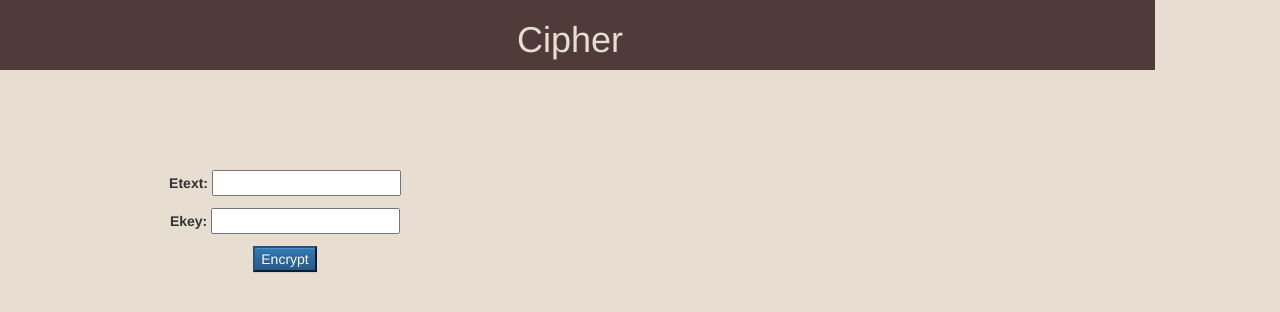
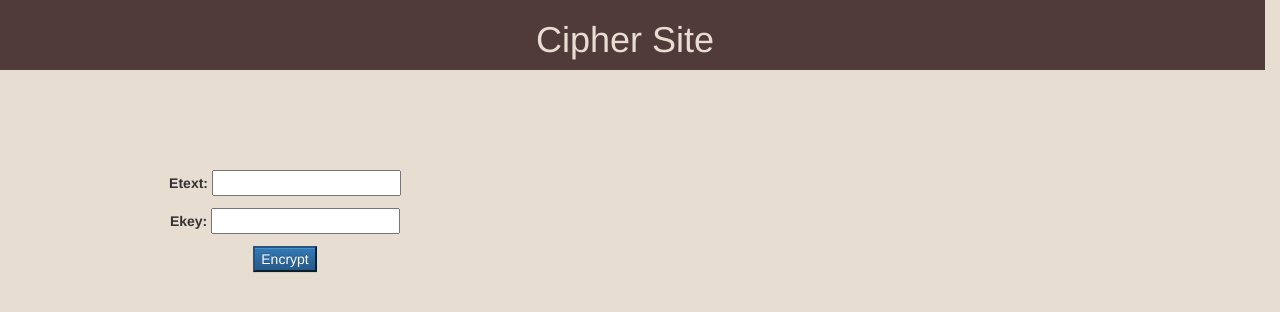
Before and after one commit to kss682/CIPHER-SITE, a Django app: page / in a window 1280 px wide. Shown: the top 312 px of the page. Run offline with Django 3.2, Linux system fonts and the light colour scheme; some libraries are stand-ins or nearby versions.

Commit message:
Fix width of header

```diff
--- a/ciphersite/static/css/base.css
+++ b/ciphersite/static/css/base.css
@@ -4,7 +4,7 @@
   background-color: #503A3A;
   font-size: 32px;
   color: #E8DDD1;
-
+  width:100vw;
 }
 
 
--- a/ciphersite/templates/base.html
+++ b/ciphersite/templates/base.html
@@ -13,7 +13,7 @@
   <body>
     <div class="row container header">
         <div class="col-sm-12">
-            <h1>Cipher</h1>
+            <h1>Cipher Site</h1>
         </div>
     </div>
     <div class="row container" style="padding-top:100px">
```
